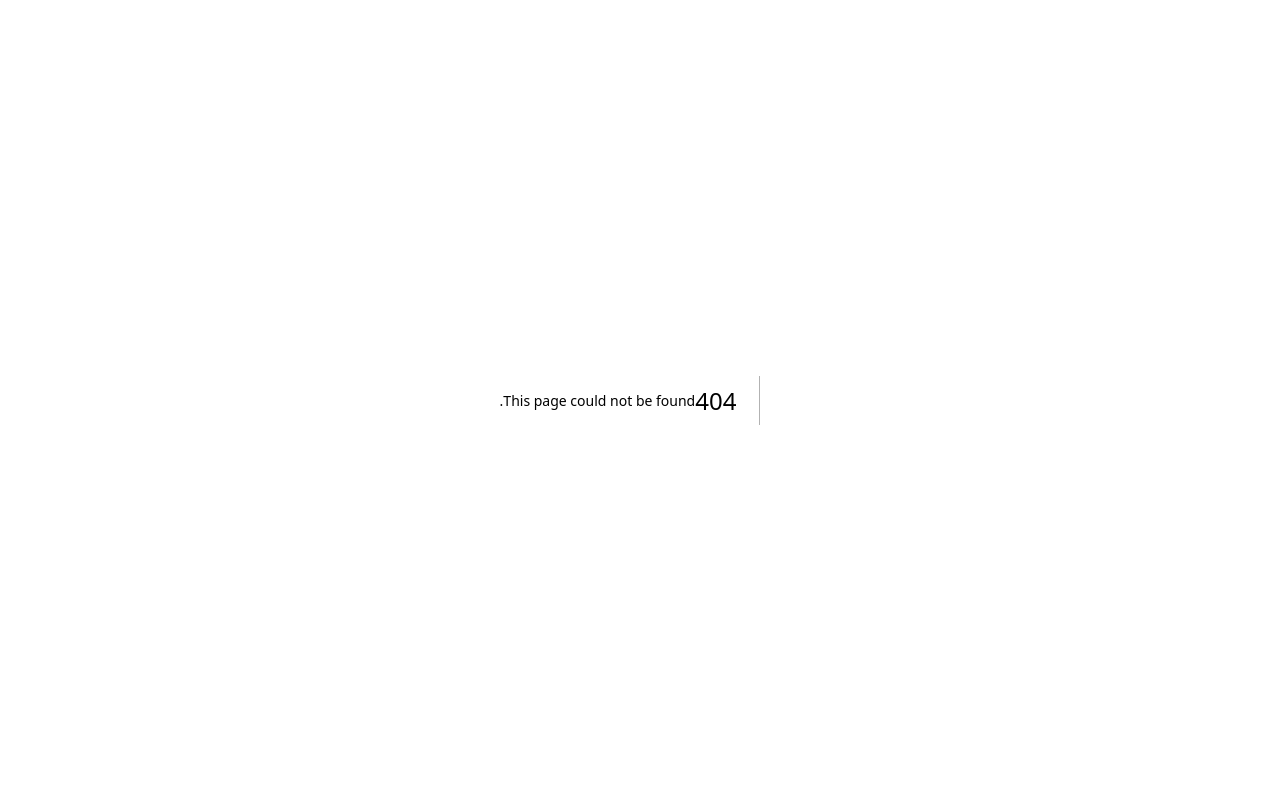
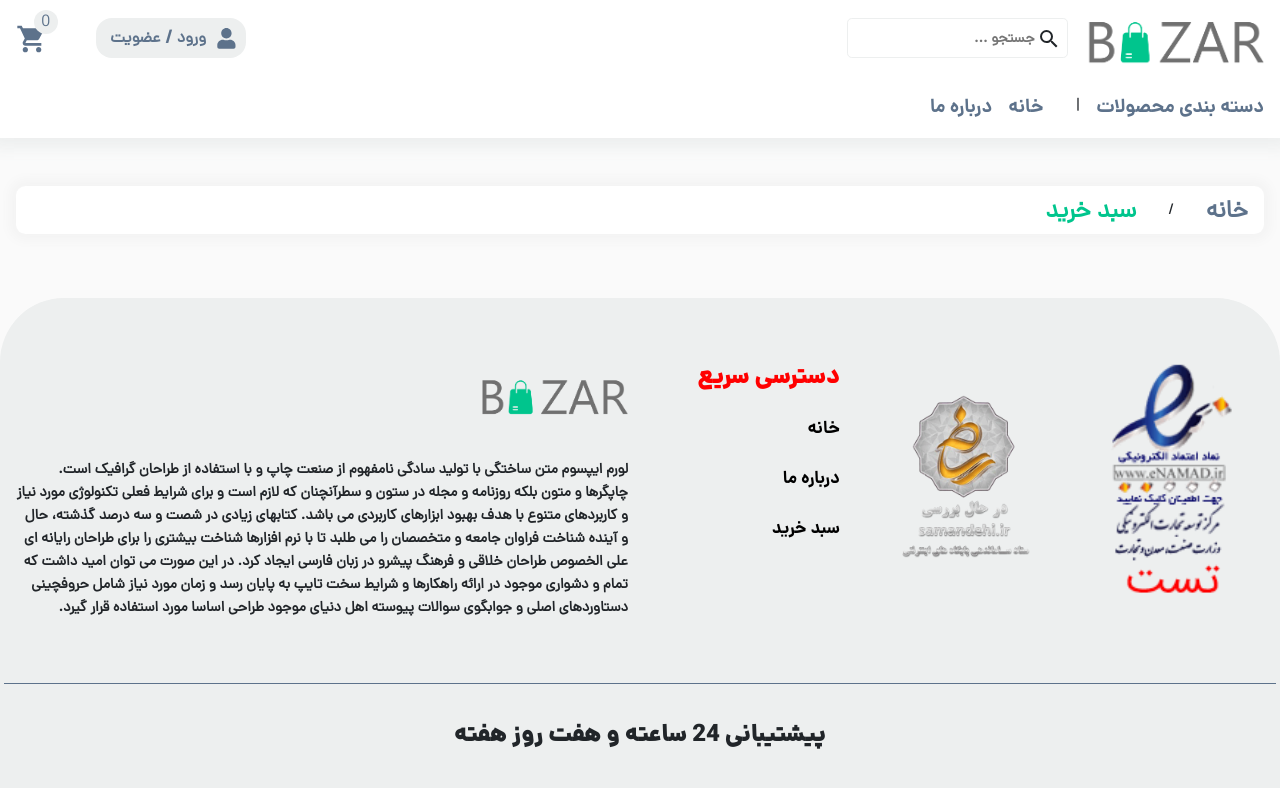
Before and after one commit to mohammadmehdidalvandii/bazar-shop, a Next.js app: page /Shopping in a window 1280 px wide. Before the commit this address had no page. Shown: the top 788 px of the page. Built offline with nearby package versions, Linux system fonts and the light colour scheme.

Commit message:
create page-shopping

```diff
--- /dev/null
+++ b/src/app/Shopping/page.jsx
@@ -0,0 +1,16 @@
+import Breadcrumb from '@/components/modules/Breadcrumb/Breadcrumb'
+import Footer from '@/components/modules/Footer/Footer'
+import Navbar from '@/components/modules/Navbar/Navbar'
+import React from 'react'
+
+function page() {
+  return (
+    <>
+    <Navbar/>
+    <Breadcrumb text='سبد خرید'/>
+    <Footer/>
+    </>
+  )
+}
+
+export default page
--- a/src/app/globals.css
+++ b/src/app/globals.css
@@ -45,7 +45,7 @@ body{
   font-style: normal;
   font-size: 1rem;
   font-weight: 600;
-  background-color: var(--bgColor);
+  background-color: var(--bgColor) !important;
 }
 /* <<<< Containers >>>> */
 .containers{
--- a/src/components/modules/Navbar/Navbar.jsx
+++ b/src/components/modules/Navbar/Navbar.jsx
@@ -60,7 +60,7 @@ function Navbar() {
                             /
                             <span className={style.navbar_loginRegister_text}>عضویت</span>
                         </Link>
-                        <Link href='/' className={style.navbar_basket}>
+                        <Link href='/Shopping' className={style.navbar_basket}>
                             <span className={style.navbar_basket_number}>0</span>
                             <span className={style.navbar_basket_icon}><MdShoppingCart/></span>
                         </Link>
@@ -107,7 +107,7 @@ function Navbar() {
                             /
                             <span className={style.navbar_loginRegister_text}>عضویت</span>
                         </Link>
-                        <Link href='/' className={style.navbar_basket}>
+                        <Link href='/Shopping' className={style.navbar_basket}>
                             <span className={style.navbar_basket_number}>0</span>
                             <span className={style.navbar_basket_icon}><MdShoppingCart/></span>
                         </Link>
```
